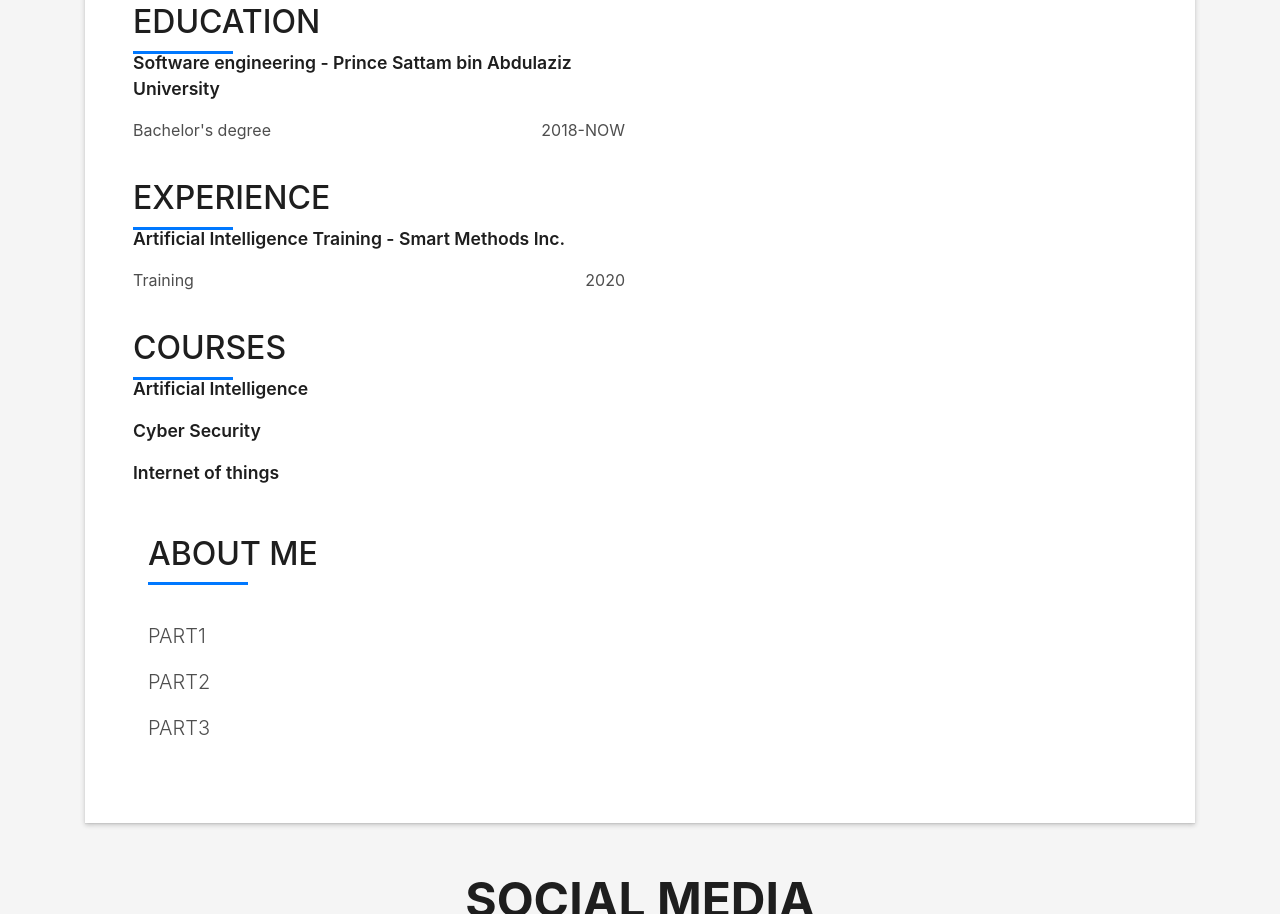
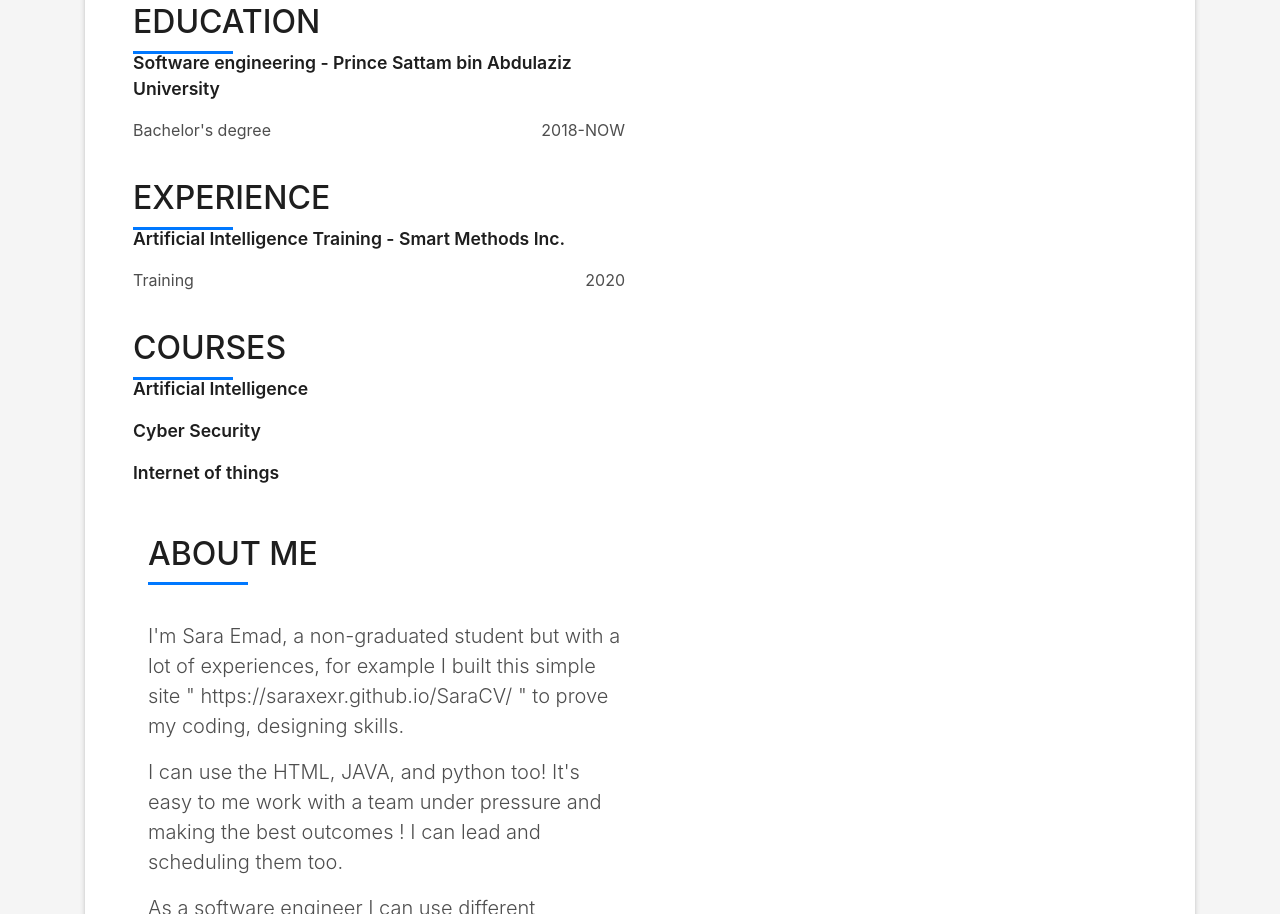
Before and after one commit to saraxexr/SaraCV, a plain HTML site: page index.html in a window 1280 px wide. Shown: the part 1886-2800 px from the top of the page. Drawn offline with Linux system fonts and the light colour scheme; files whose address does not match are found by name.

Commit message:
Update index.html

```diff
--- a/index.html
+++ b/index.html
@@ -202,13 +202,14 @@
                     </h5>
                   </div>
                   <p class="lead">
-                    PART1
+                    I'm Sara Emad, a non-graduated student but with a lot of experiences, for example I built this simple site " https://saraxexr.github.io/SaraCV/ " to prove my coding, designing skills.
                   </p>
                   <p class="lead">
-                   PART2
+                   I can use the HTML, JAVA, and python too!
+It's easy to me work with a team under pressure and making the best outcomes ! I can lead  and scheduling them too.
                   </p>
                   <p class="lead">
-                    PART3
+                    As a software engineer I can use different softwares too, editing softwares, design tools , the "  microsoft office ", and I'm able to work by the windows, Mac, and Linux softwares.
                   </p>
                 </div>
               </div>
```
